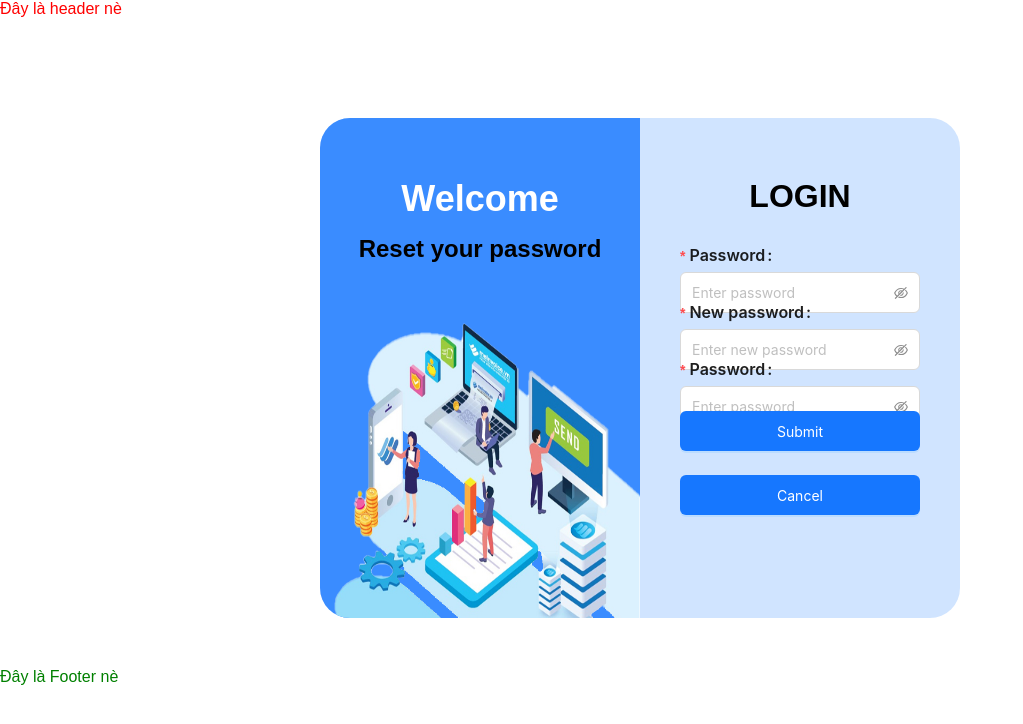
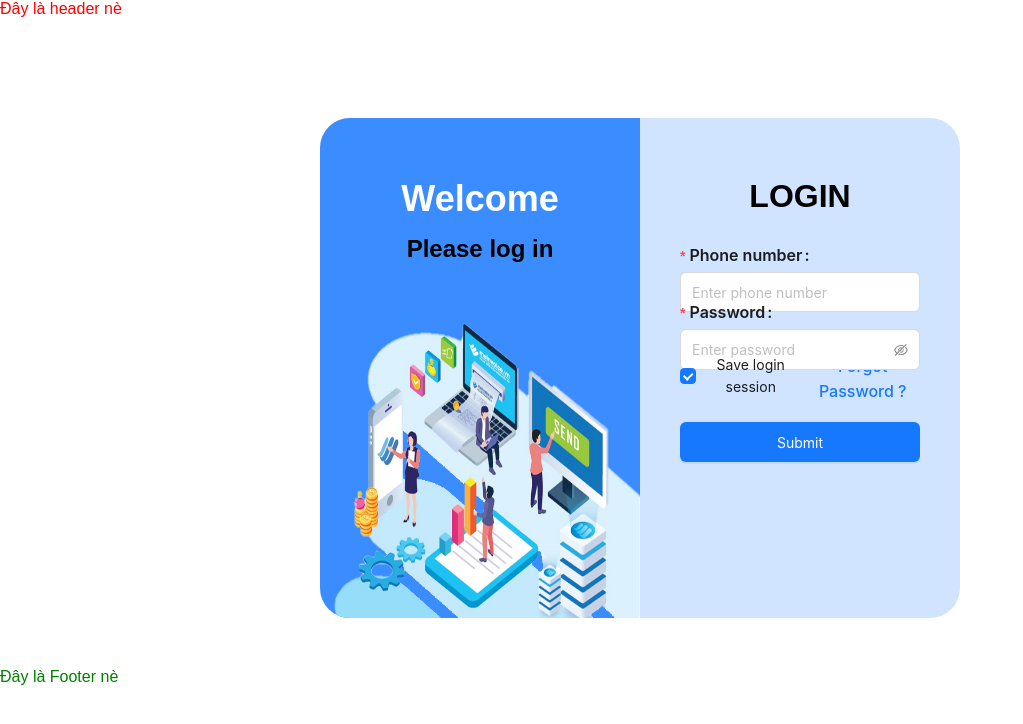
Before and after one commit to TuanKhang123/supermarket_manager, a React (Create React App) app: page /register in a window 1280 px wide. Shown: the top 724 px of the page, without its empty margins (0-1023 px from the left). Built offline with nearby package versions, Linux system fonts and the light colour scheme.

Commit message:
UI_login

```diff
--- a/src/features/Login/style.scss
+++ b/src/features/Login/style.scss
@@ -42,6 +42,10 @@
 
         .right__form {
             padding: 0px 40px;
+
+            :where(.css-dev-only-do-not-override-1ck3jst).ant-form-item {
+                margin-bottom: 20px;
+            }
 
             :where(.css-dev-only-do-not-override-1ck3jst).ant-form-horizontal .ant-form-item-control {
                 flex: none;
--- a/src/features/Register/index.jsx
+++ b/src/features/Register/index.jsx
@@ -15,14 +15,14 @@ const handleForgot = () => {
 
 }
 
-const Register = () => (
+const Login = () => (
     <div className='login'>
 
         <div className="login__left">
             <img src={logo} alt="" />
             <div className='left__text-img'>
                 <h1 style={{ color: 'white', marginBottom: '15px', fontSize: '36px' }}>Welcome</h1>
-                <h2>Reset your password</h2>
+                <h2>Please log in</h2>
             </div>
         </div>
 
@@ -38,27 +38,14 @@ const Register = () => (
                     onFinishFailed={onFinishFailed}
                     autoComplete="off"
                 >
-
                     <Form.Item
-                        label="Password"
-                        name="password"
-                        rules={[{ required: true, message: 'Please input your password!' }]}
-                        className='right__form-password'
-
+                        className='right__form-phonenumber'
+                        label="Phone number"
+                        name="phonenumber"
+                        rules={[{ required: true, message: 'Please input your username!' }]}
                     >
-                        <Input.Password
-                            placeholder='Enter password'
-                        />
-                    </Form.Item>
-
-                    <Form.Item
-                        label="New password"
-                        name="new_password"
-                        rules={[{ required: true, message: 'Please input your password!' }]}
-                        className='right__form-password'
-                    >
-                        <Input.Password
-                            placeholder='Enter new password'
+                        <Input
+                            placeholder='Enter phone number'
                         />
                     </Form.Item>
 
@@ -74,19 +61,25 @@ const Register = () => (
                         />
                     </Form.Item>
 
+                    <div className="right__form-row3">
+
+                        <Form.Item
+                            name="remember"
+                            valuePropName="checked"
+                            wrapperCol={{ offset: 0, span: 24 }}
+                            className='right__form-saveLogin'
+                        >
+                            <Checkbox>Save login session</Checkbox>
+                        </Form.Item>
+
+                        <p className='right__form-forgot' href="" onClick={() => handleForgot()}>Forgot Password ?</p>
+                    </div>
+
                     <Form.Item
                         className='right__form-submit'
                     >
                         <Button type="primary" htmlType="submit">
                             Submit
-                        </Button>
-                    </Form.Item>
-
-                    <Form.Item
-                        className='right__form-submit'
-                    >
-                        <Button type="primary">
-                            Cancel
                         </Button>
                     </Form.Item>
                 </Form>
@@ -99,4 +92,4 @@ const Register = () => (
 
 )
 
-export default Register
+export default Login
--- a/src/features/Register/style.scss
+++ b/src/features/Register/style.scss
@@ -42,6 +42,10 @@
 
         .right__form {
             padding: 0px 40px;
+
+            :where(.css-dev-only-do-not-override-1ck3jst).ant-form-item {
+                margin-bottom: 20px;
+            }
 
             :where(.css-dev-only-do-not-override-1ck3jst).ant-form-horizontal .ant-form-item-control {
                 flex: none;
```
